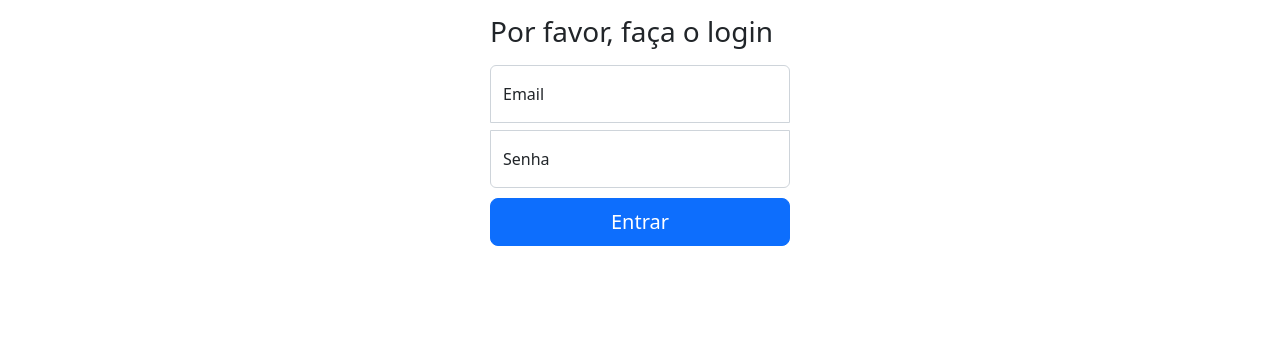
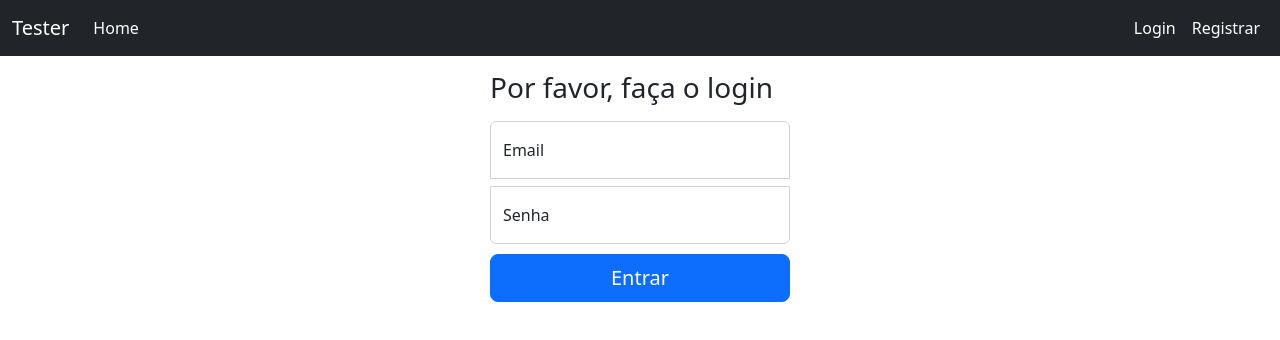
Before and after one commit to eduardohor/car-maintenance-front-end-, a Vue app: page /login in a window 1280 px wide. Shown: the top 340 px of the page. Built offline with nearby package versions, Linux system fonts and the light colour scheme.

Commit message:
:heavy_plus_sign: feat: Add navbar

```diff
--- a/index.html
+++ b/index.html
@@ -1,20 +1,23 @@
 <!DOCTYPE html>
 <html lang="en">
+
 <head>
   <meta charset="UTF-8" />
   <link rel="icon" href="/favicon.ico" />
   <meta name="viewport" content="width=device-width, initial-scale=1.0" />
   <!-- CSS only -->
-    <link
-      href="https://cdn.jsdelivr.net/npm/bootstrap@5.2.3/dist/css/bootstrap.min.css"
-      rel="stylesheet"
-      integrity="sha384-rbsA2VBKQhggwzxH7pPCaAqO46MgnOM80zW1RWuH61DGLwZJEdK2Kadq2F9CUG65"
-      crossorigin="anonymous"
-    />
+  <link href="https://cdn.jsdelivr.net/npm/bootstrap@5.2.3/dist/css/bootstrap.min.css" rel="stylesheet"
+    integrity="sha384-rbsA2VBKQhggwzxH7pPCaAqO46MgnOM80zW1RWuH61DGLwZJEdK2Kadq2F9CUG65" crossorigin="anonymous" />
   <title>Vite App</title>
 </head>
+
 <body>
   <div id="app"></div>
   <script type="module" src="/src/main.js"></script>
+  <!-- JavaScript Bundle with Popper -->
+  <script src="https://cdn.jsdelivr.net/npm/bootstrap@5.2.3/dist/js/bootstrap.bundle.min.js"
+    integrity="sha384-kenU1KFdBIe4zVF0s0G1M5b4hcpxyD9F7jL+jjXkk+Q2h455rYXK/7HAuoJl+0I4"
+    crossorigin="anonymous"></script>
 </body>
+
 </html>
--- a/package.json
+++ b/package.json
@@ -9,6 +9,7 @@
   },
   "dependencies": {
     "axios": "^1.2.1",
+    "js-cookie": "^3.0.1",
     "vue": "^3.2.45",
     "vue-router": "^4.1.6"
   },
--- a/src/App.vue
+++ b/src/App.vue
@@ -1,8 +1,11 @@
 <script setup>
 import { RouterView } from 'vue-router'
+import Nav from './components/Nav.vue'
+
 </script>
 
 <template>
+  <Nav/>
   <RouterView />
 </template>
 
--- /dev/null
+++ b/src/components/Nav.vue
@@ -0,0 +1,37 @@
+<template>
+  <nav class="navbar navbar-expand-sm navbar-dark bg-dark">
+    <div class="container-fluid">
+      <a class="navbar-brand" href="#">Tester</a>
+      <button class="navbar-toggler" type="button" data-bs-toggle="collapse" data-bs-target="#navbarSupportedContent"
+        aria-controls="navbarSupportedContent" aria-expanded="false" aria-label="Toggle navigation">
+        <span class="navbar-toggler-icon"></span>
+      </button>
+      <div class="collapse navbar-collapse" id="navbarSupportedContent">
+        <div class="navbar-nav me-auto">
+          <router-link to="/" class="nav-link active">Home</router-link>
+        </div>
+
+        <div class="d-flex">
+          <ul class="navbar-nav me-auto mb-2 mb-md-0">
+            <li class="nav-item">
+              <router-link to="/login" class="nav-link active">Login</router-link>
+            </li>
+            <li class="nav-item">
+              <router-link to="/register" class="nav-link active">Registrar</router-link>
+            </li>
+          </ul>
+        </div>
+      </div>
+    </div>
+  </nav>
+</template>
+
+<script>
+export default {
+  name: 'Nav'
+}
+</script>
+
+<style>
+
+</style>
--- a/src/router/index.js
+++ b/src/router/index.js
@@ -2,6 +2,7 @@
 import HomeView from '../views/HomeView.vue'
 import Login from '../views/Login.vue'
 import Register from '../views/Register.vue'
+import Guard from '../services/middleware'
 
 
 const router = createRouter({
@@ -10,7 +11,8 @@
     {
       path: '/',
       name: 'home',
-      component: HomeView
+      component: HomeView,
+      beforeEnter: Guard.auth
     },
     {
       path: '/login',
--- /dev/null
+++ b/src/services/middleware.js
@@ -0,0 +1,13 @@
+import Cookie from "js-cookie"
+
+export default {
+  auth(to, from, next) {
+    const token = Cookie.get('_myapp_token')
+
+    if (!token) {
+      next('/login')
+    }
+
+    next()
+  }
+}
--- a/src/views/HomeView.vue
+++ b/src/views/HomeView.vue
@@ -3,5 +3,6 @@
 
 <template>
   <main>
+    <h1>Home</h1>
   </main>
 </template>
--- a/src/views/Login.vue
+++ b/src/views/Login.vue
@@ -27,6 +27,7 @@
 <script>
 import { axiosInstance } from '../services/http'
 import { reactive } from 'vue'
+import Cookie from 'js-cookie'
 
 export default {
   name: 'Login',
@@ -50,6 +51,8 @@
 
       try {
         const { data } = await axiosInstance.post('login', payload)
+        Cookie.set('_myapp_token', data.access_token)
+        this.$router.push('/')
       } catch (error) {
         Object.assign(this.validate, error.response.data);
 
```
Also changed, not shown: 1 other file (tests, documents, lock files or other folders). Lines whose indentation alone changed are shown as unchanged.
